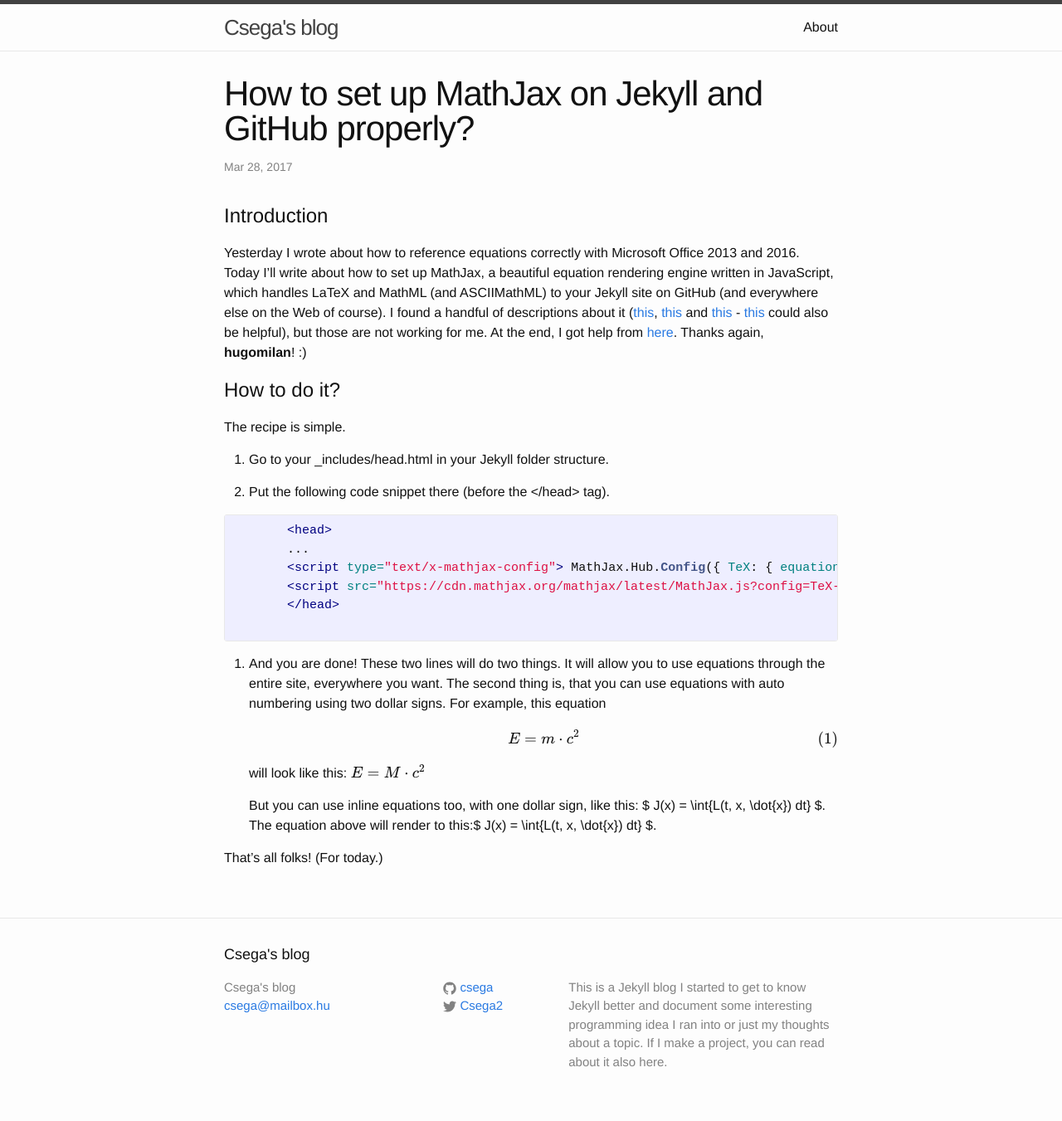
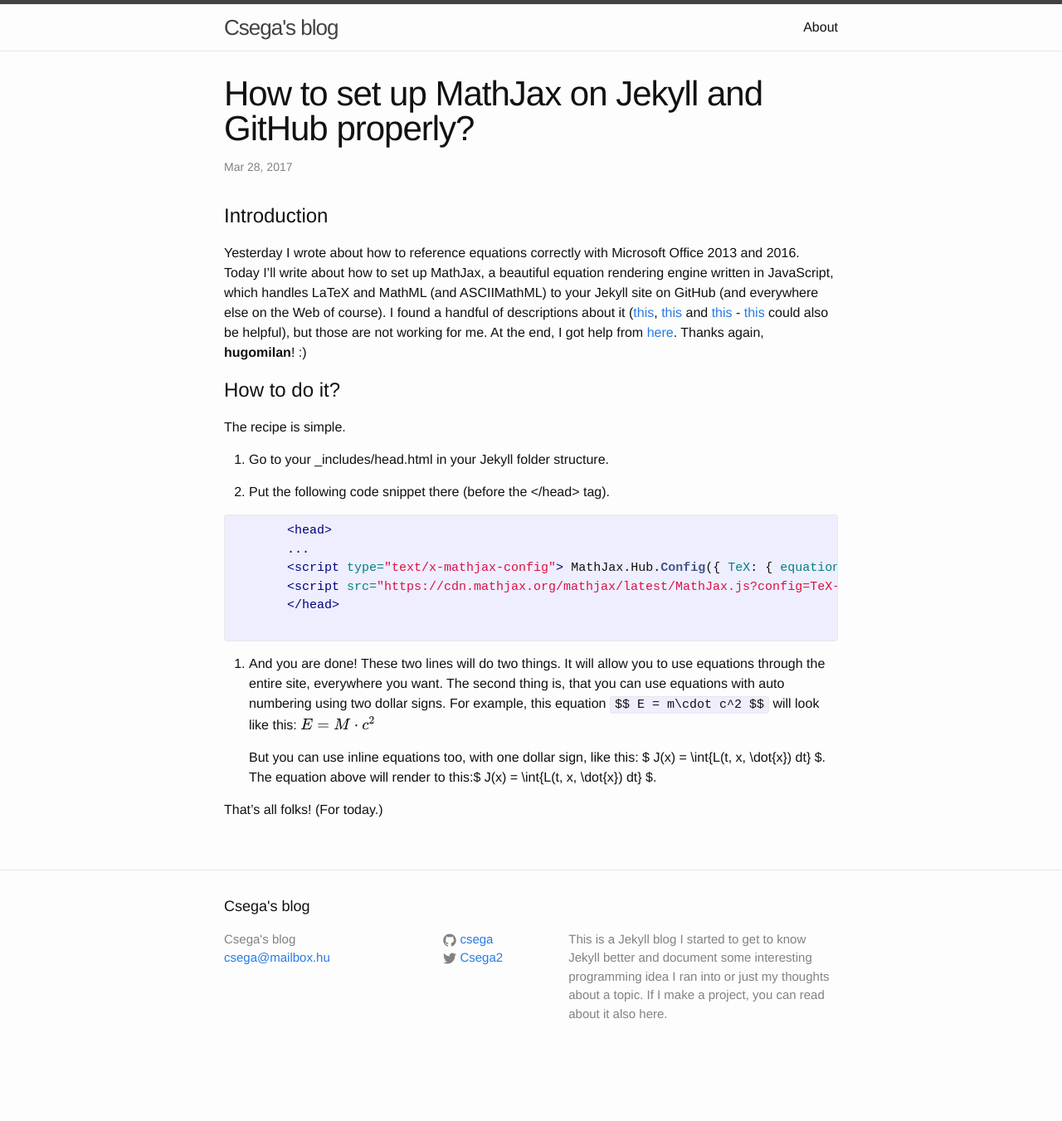
Before and after one commit to Csega/csega.github.io, a Jekyll site: the page built from _posts/2017-03-28-how-to-set-up-mathjax-on-jekyll-and-github-properly.markdown, in a window 1280 px wide. Shown: the whole page at 83% size. Built offline with Jekyll 4.4.1, drawn with Linux system fonts in a browser that asks for light colours; formulas are drawn with MathJax 3; after the commit the page ends 1293 px from its top, so only the background shows below that.

```diff
--- a/_posts/2017-03-28-how-to-set-up-mathjax-on-jekyll-and-github-properly.markdown
+++ b/_posts/2017-03-28-how-to-set-up-mathjax-on-jekyll-and-github-properly.markdown
@@ -14,18 +14,18 @@ The recipe is simple.
 1. Go to your \_includes/head.html in your Jekyll folder structure.
 
 2. Put the following code snippet there (before the </head> tag).
-   {% highlight html %}
+    {% highlight html %}
        <head>
        ...
        <script type="text/x-mathjax-config"> MathJax.Hub.Config({ TeX: { equationNumbers: { autoNumber: "all" } } }); </script>
        <script src="https://cdn.mathjax.org/mathjax/latest/MathJax.js?config=TeX-AMS-MML_HTMLorMML" type="text/javascript"></script>
        </head>
-   {% endhighlight %}
+    {% endhighlight %}
 
-3. And you are done! These two lines will do two things. It will allow you to use equations through the entire site, everywhere you want. The second thing is, that you can use equations with auto numbering using two dollar signs. For example, this equation \$\$ E = m\cdot c^2 \$\$ will look like this:
-   $$ E = M\cdot c^2 \label{eq:mc2} $$
+3. And you are done! These two lines will do two things. It will allow you to use equations through the entire site, everywhere you want. The second thing is, that you can use equations with auto numbering using two dollar signs. For example, this equation <code>$$ E = m\cdot c^2 $$</code> will look like this:
+    $$ E = M\cdot c^2 \label{eq:mc2} $$
 
-   But you can use inline equations too, with one dollar sign, like this: \$ J(x) = \int{L(t, x, \dot{x}) dt} \$. The equation above will render to this:$ J(x) = \int{L(t, x, \dot{x}) dt} $.
+    But you can use inline equations too, with one dollar sign, like this: \$ J(x) = \int{L(t, x, \dot{x}) dt} \$. The equation above will render to this:$ J(x) = \int{L(t, x, \dot{x}) dt} $.
 
 That's all folks! (For today.)
 
```
